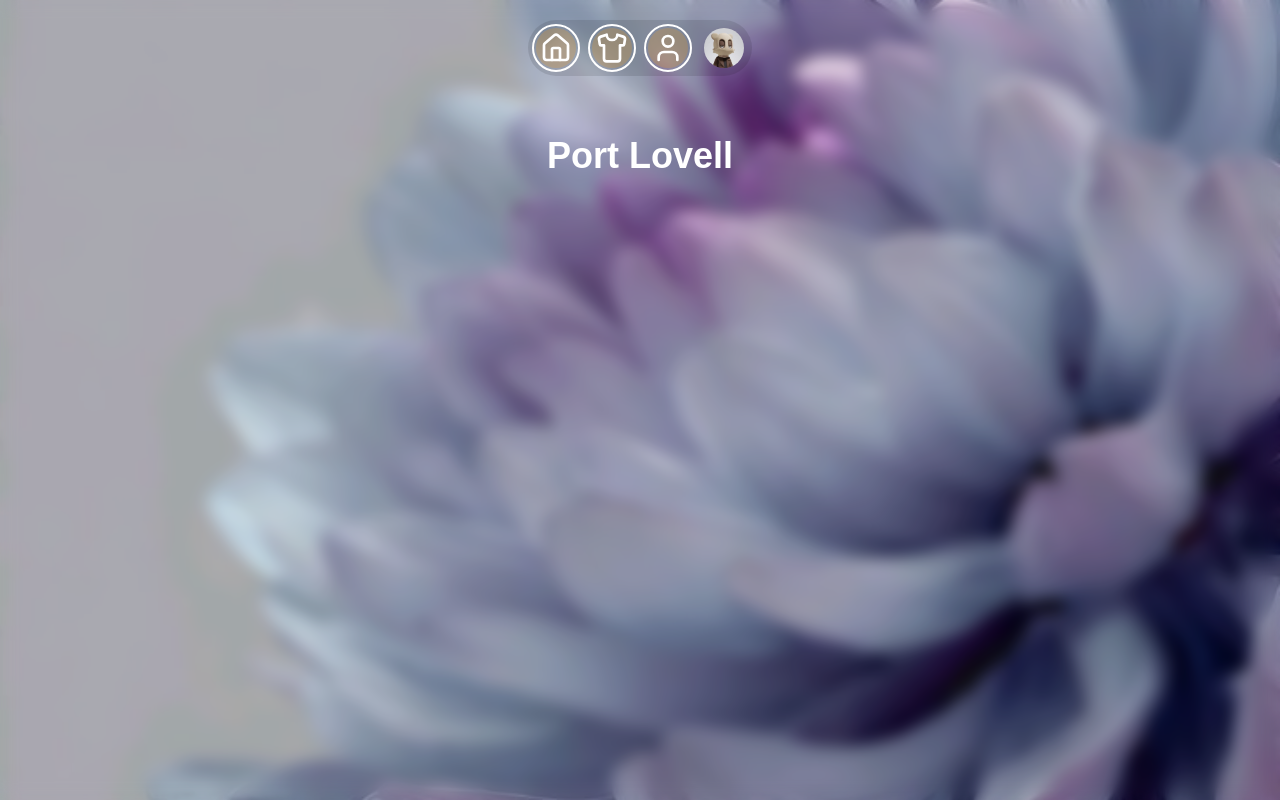
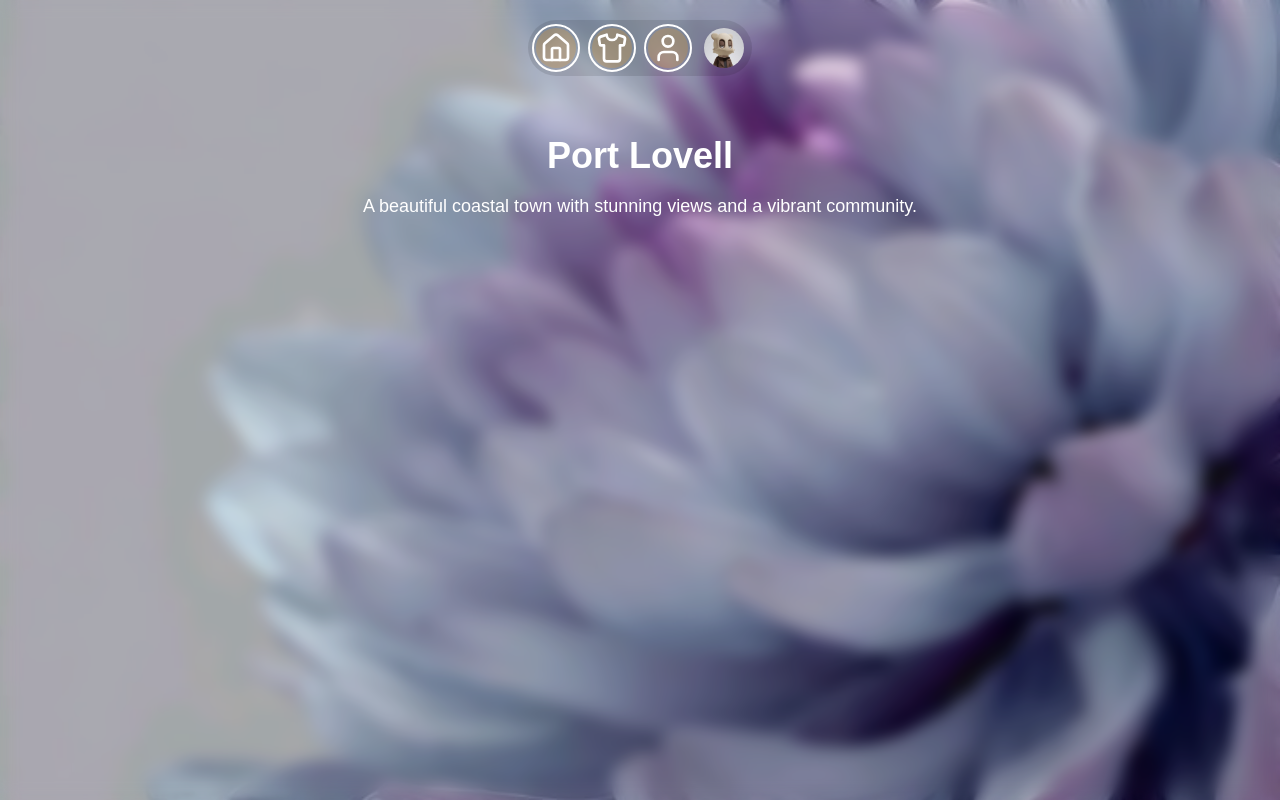
Before and after one commit to ElijDavis/nextjs-klade-test, a Next.js app in the folder nexjs-klade-test/: page / in a window 1280 px wide. Built offline with nearby package versions, Linux system fonts and the light colour scheme.

Commit message:
description added

```diff
--- a/nexjs-klade-test/app/page.tsx
+++ b/nexjs-klade-test/app/page.tsx
@@ -5,6 +5,9 @@ export default function Home() {
   return (
     <div className="flex flex-col flex-1 items-center">
       <h1 className="text-4xl font-bold text-white mt-20">Port Lovell</h1>
+      <div>
+        <p className="text-lg text-white mt-4">A beautiful coastal town with stunning views and a vibrant community.</p>
+      </div>
     </div>
   );
 }
```
